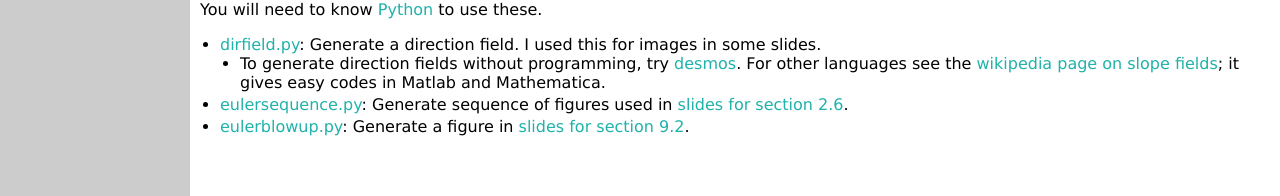
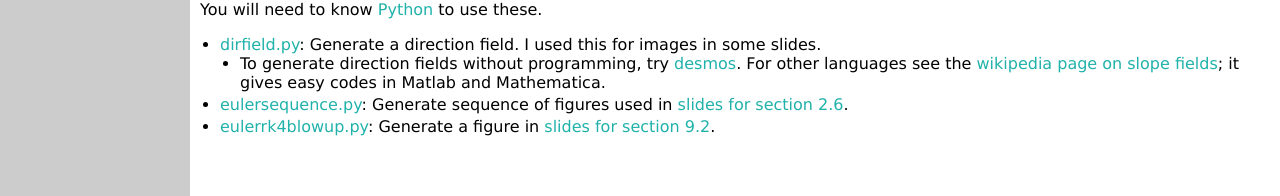
Before and after one commit to bueler/math302, a Jekyll site: the page built from codes.md, in a window 1280 px wide. Shown: the part 701-897 px from the top of the page. Built offline with Jekyll 4.4.1, drawn with Linux system fonts in a browser that asks for light colours.

Commit message:
and also minor

```diff
--- a/codes.md
+++ b/codes.md
@@ -37,4 +37,4 @@ You will need to know [Python](https://www.python.org/) to use these.
 * [dirfield.py](assets/codes/dirfield.py): Generate a direction field.  I used this for images in some slides.
     * To generate direction fields without programming, try [desmos](https://www.desmos.com/).  For other languages see the [wikipedia page on slope fields](https://en.wikipedia.org/wiki/Slope_field); it gives easy codes in Matlab and Mathematica.
 * [eulersequence.py](assets/codes/eulersequence.py): Generate sequence of figures used in [slides for section 2.6](assets/slides/2-6.pdf).
-* [eulerblowup.py](assets/codes/eulerblowup.py): Generate a figure in [slides for section 9.2](assets/slides/9-2.pdf).
+* [eulerrk4blowup.py](assets/codes/eulerrk4blowup.py): Generate a figure in [slides for section 9.2](assets/slides/9-2.pdf).
```
